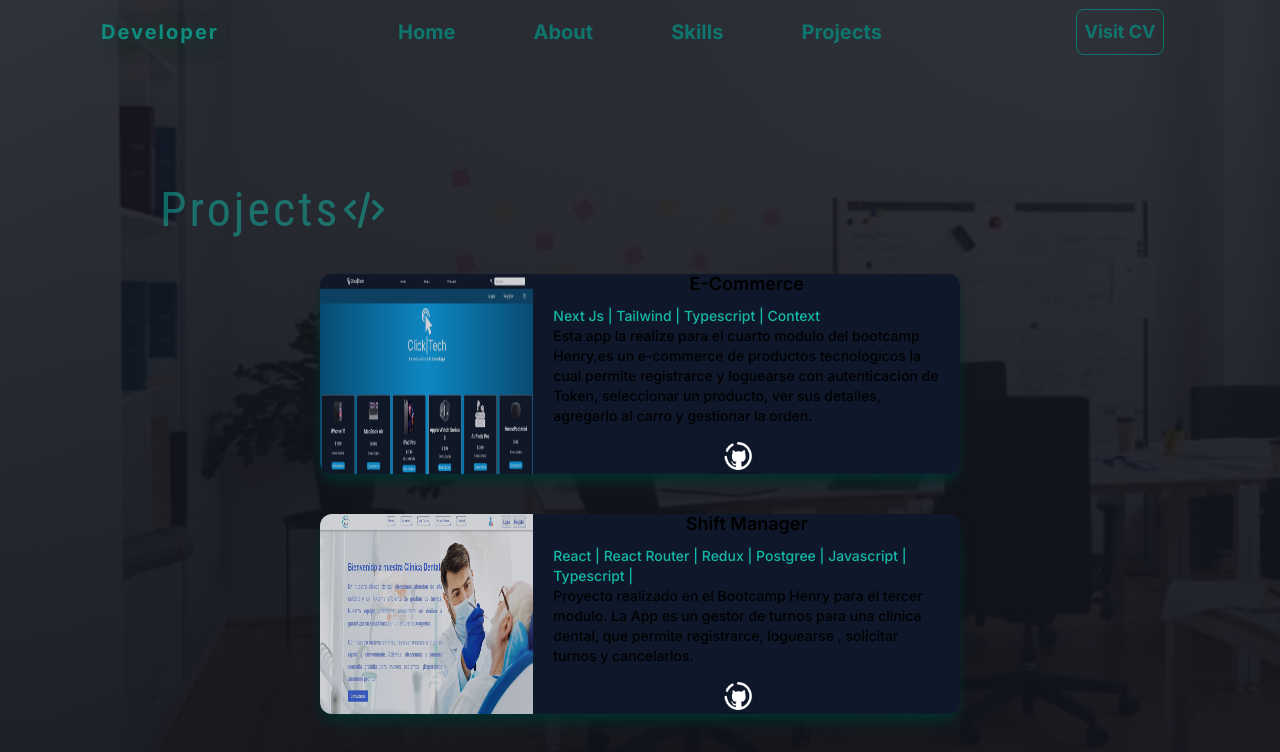
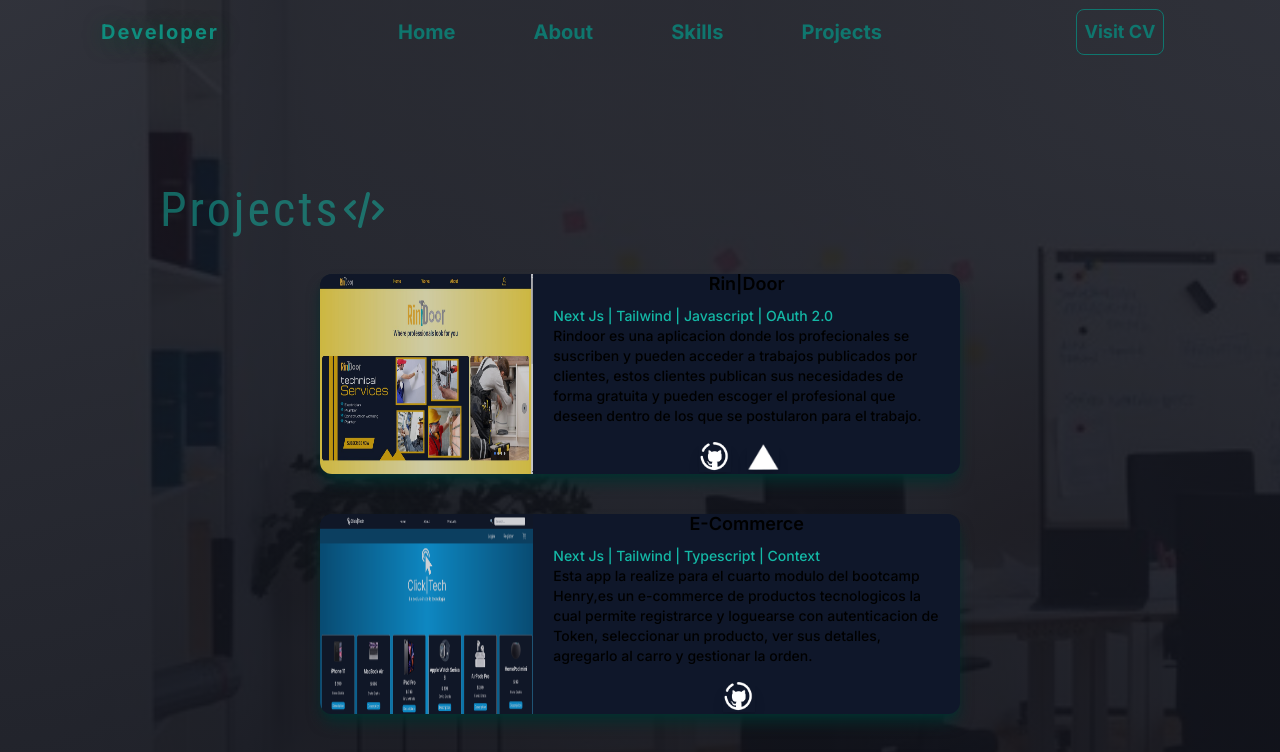
Before and after one commit to leandromortarini2/newportfolio, a Next.js app: page /projects in a window 1280 px wide. Shown: the top 752 px of the page. Built offline with nearby package versions, Linux system fonts and the light colour scheme.

Commit message:
proyecto rindoor

```diff
--- a/src/app/projects/Projects.tsx
+++ b/src/app/projects/Projects.tsx
@@ -5,6 +5,7 @@ import codeImg from "@/assets/code.svg";
 import projectImg from "@/assets/Project1.png";
 import gitHubImg from "@/assets/gitHubWhite.png";
 import vercelImg from "@/assets/vercel.png";
+import rinDoor from "@/assets/Captura de pantalla 2024-05-31 192422.jpg";
 import AppMovies from "@/assets/AppMovies.jpg";
 import ShiftManager from "@/assets/gestorTurnos.jpg";
 import Ecommerce from "@/assets/Project1.png";
@@ -28,6 +29,48 @@ export const Projects = () => {
         {/* CARDS */}
         <div className="w-full flex  flex-wrap justify-evenly ">
           {" "}
+          <div className="w-3/4 flex flex-col md:flex-row md:w-3/4 lg:w-3/4 xl:w-1/2 md:h-[200px] bg-slate-900 rounded-xl overflow-hidden  m-5 shadow-lg shadow-teal-950">
+            <Image
+              src={rinDoor}
+              alt=""
+              className="w-full md:w-1/3 h-full opacity-80 "
+            />
+            <div className="flex flex-col justify-center items-center">
+              {" "}
+              <h2 className="  mt-2  lg:text-lg xl:font-semibold">Rin|Door</h2>
+              <p className="md:text-sm lg:text-md p-2 xl:pl-5 xl:pr-5 ">
+                <span className="text-teal-500">
+                  Next Js | Tailwind | Javascript | OAuth 2.0
+                </span>{" "}
+                <br />
+                Rindoor es una aplicacion donde los profecionales se suscriben y
+                pueden acceder a trabajos publicados por clientes, estos
+                clientes publican sus necesidades de forma gratuita y pueden
+                escoger el profesional que deseen dentro de los que se
+                postularon para el trabajo.
+              </p>
+              <div className="w-full md:w-1/4 m-2 flex justify-center items-center">
+                <Link href="https://github.com/leandromortarini2/Rindoor-2.0">
+                  <button>
+                    <Image
+                      src={gitHubImg}
+                      alt=""
+                      className=" w-8 mr-4 shadow-lg ImgCards "
+                    />
+                  </button>
+                </Link>
+                <Link href="https://rindoor-2-0.vercel.app/">
+                  <button>
+                    <Image
+                      src={vercelImg}
+                      alt=""
+                      className=" w-8 mr-4 shadow-lg ImgCards "
+                    />
+                  </button>
+                </Link>
+              </div>
+            </div>
+          </div>
           <div className="w-3/4 flex flex-col md:flex-row md:w-3/4 lg:w-3/4 xl:w-1/2 md:h-[200px] bg-slate-900 rounded-xl overflow-hidden  m-5 shadow-lg shadow-teal-950">
             <Image
               src={Ecommerce}
```
Also changed, not shown: src/assets/Captura de pantalla 2024-05-31 192422.jpg (added), src/assets/perfil5.png.
